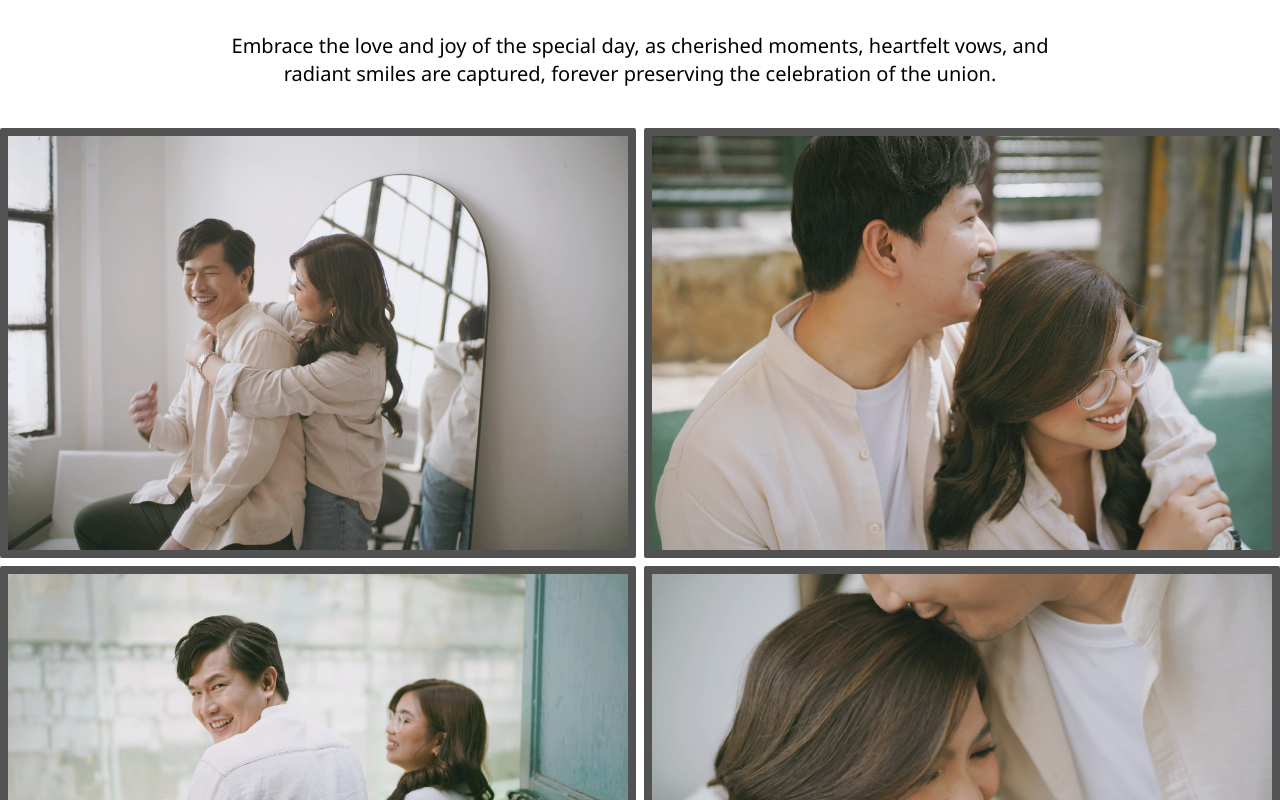
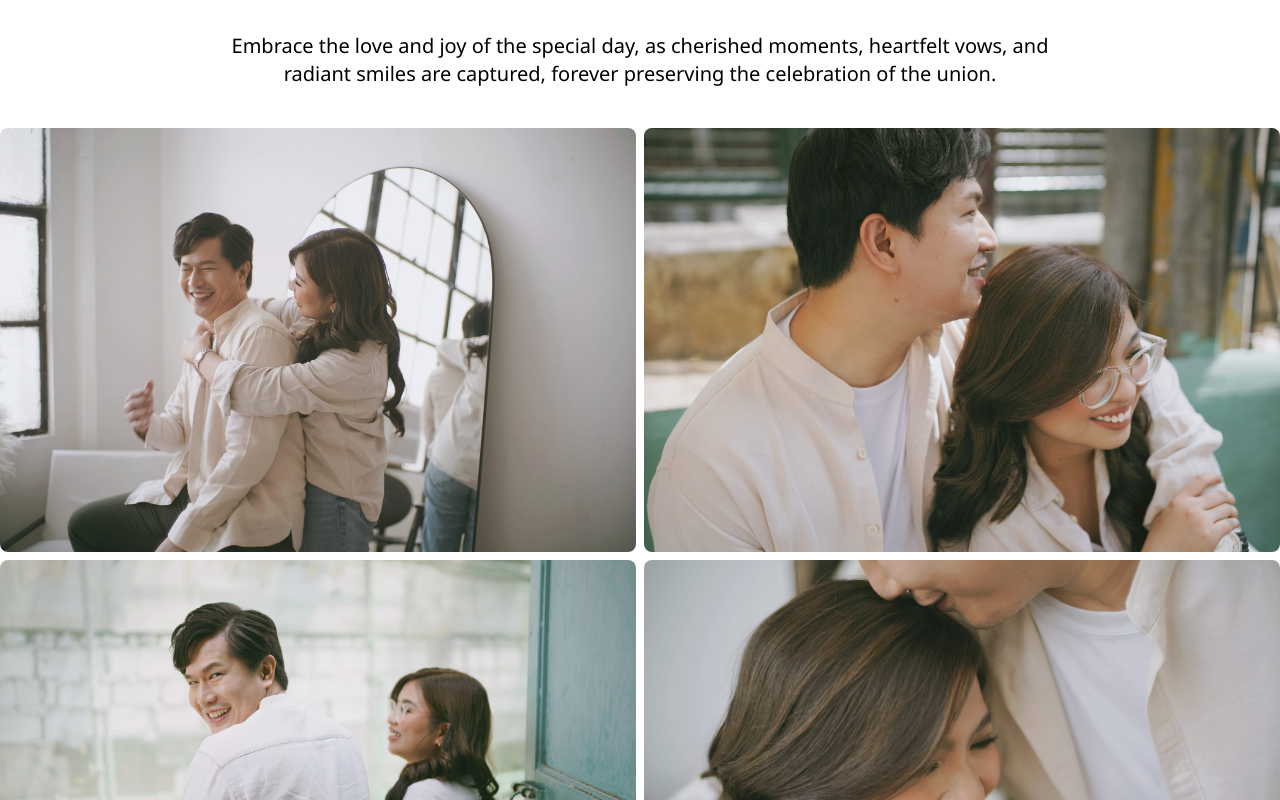
Before and after one commit to zapagenrevdale/edrick-and-patricia, a Next.js app: page / in a window 1280 px wide. Shown: the part 2220-3020 px from the top of the page. Built offline with nearby package versions, Linux system fonts and the light colour scheme.

Commit message:
Remove border effect

```diff
--- a/pages/index.tsx
+++ b/pages/index.tsx
@@ -28,9 +28,9 @@ const ImageDiv = () => {
           height={1000}
           onMouseEnter={() => onMouseEnter(index)}
           onMouseLeave={onMouseLeave}
-          className={`border-[8px] border-neutral-600 rounded-sm ${
+          className={`rounded-lg ${
             selected === index || selected === -1 ? "blur-none" : "blur-sm"
-          } hover:blur-none hover:-translate-y-1 duration-75 hover:z-20 hover:border-neutral-700`}
+          } hover:blur-none hover:z-20 hover:border-neutral-700`}
         />
       ))}
     </div>
```
